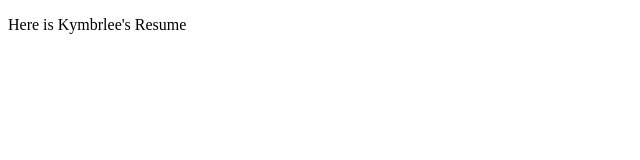
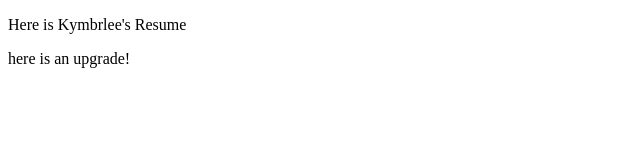
Before and after one commit to kymba7/Kymbrleehsu.github.io, a plain HTML site: page index.html in a window 1280 px wide. Shown: the whole page, without its empty margins (0-640 px from the left). Drawn offline with Linux system fonts and the light colour scheme.

Commit message:
Update index.html

```diff
--- a/index.html
+++ b/index.html
@@ -4,6 +4,6 @@
 </head>
 <body>
 <p>Here is Kymbrlee's Resume
-
+  <p> here is an upgrade!</p>
 </body>
 </html>
```
